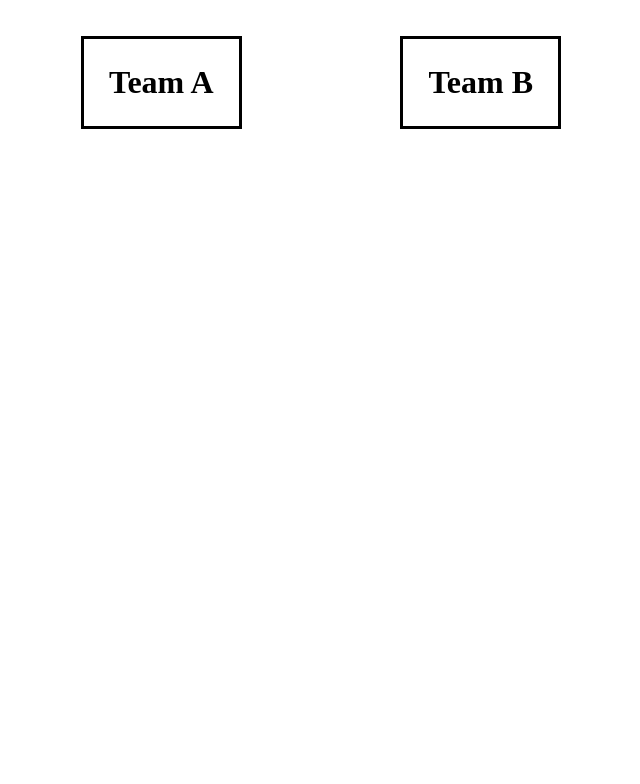
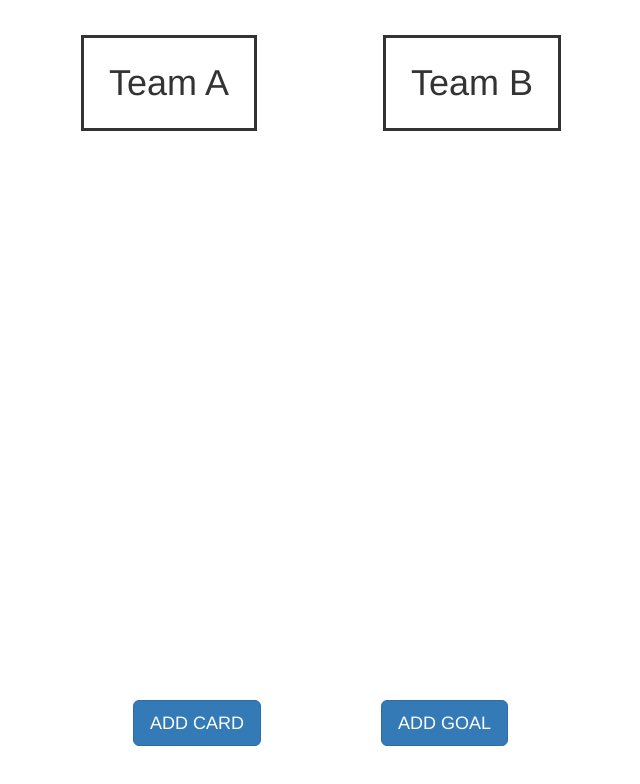
Before and after one commit to mdc5017/ScoreBoard, a website: page index.html in a window 1280 px wide. Shown: the whole page, without its empty margins (319-959 px from the left). Drawn offline with nearby package versions, Linux system fonts and the light colour scheme.

Commit message:
Buttons and styling

```diff
--- a/index.html
+++ b/index.html
@@ -6,12 +6,19 @@
     <meta name="viewport" content="width=device-width, initial-scale=1.0">
     <title>Scoreboard</title>
     <link rel="stylesheet" href="style.css">
+    <link rel="stylesheet" href="https://cdn.jsdelivr.net/npm/bootstrap@3.3.7/dist/css/bootstrap.min.css" integrity="sha384-BVYiiSIFeK1dGmJRAkycuHAHRg32OmUcww7on3RYdg4Va+PmSTsz/K68vbdEjh4u" crossorigin="anonymous">
 </head>
 <body>
     <script src="index.js"></script>
+    <!-- Team names -->
     <div style="clear: both">
         <h1 id="headerOne" style="float: left; border-width:3px; border-style:solid; padding: 25px 25px 25px 25px;">  Team A  </h1>
         <h1 id="headerTwo" style="float: right; border-width:3px; border-style:solid; padding: 25px 25px 25px 25px;">  Team B  </h1>
     </div>
+    <!-- Screen buttons -->
+    <button onclick="openForm()" id="addGoalButton" type="button" class="btn btn-primary btn-lg">ADD GOAL</button>
+    <button onclick="openForm()" id="addCardButton" type="button" class="btn btn-primary btn-lg">ADD CARD</button>
+
+</div>
 </body>
 </html>
--- a/style.css
+++ b/style.css
@@ -9,3 +9,15 @@
     right: 400px;
     top: 15px;
 }
+
+#addGoalButton {
+    position: absolute;
+    left: 700px;
+    top: 700px;
+}
+
+#addCardButton {
+    position: absolute;
+    right: 700px;
+    top: 700px;
+}
```
